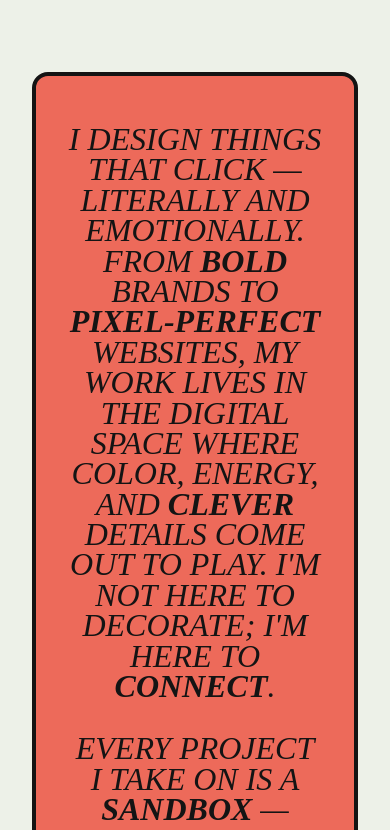
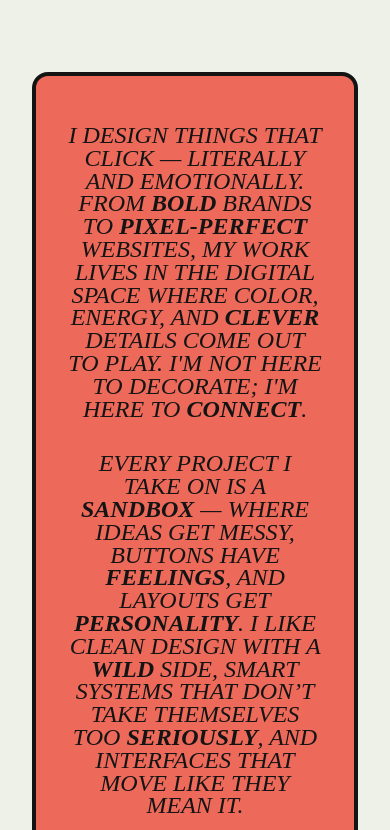
Before and after one commit to faza76/rebelthreads-vite, a website built with Vite: page about.html in a window 390 px wide. Shown: the part 900-1730 px from the top of the page. Built offline with nearby package versions, Linux system fonts and the light colour scheme.

Commit message:
Update font size for about copy

```diff
--- a/css/about.css
+++ b/css/about.css
@@ -210,6 +210,10 @@
     width: 100%;
   }
 
+  .about-copy .about-copy-content h3 {
+    font-size: 1.5rem;
+  }
+
   .about-copy .tag {
     display: none;
   }
```
